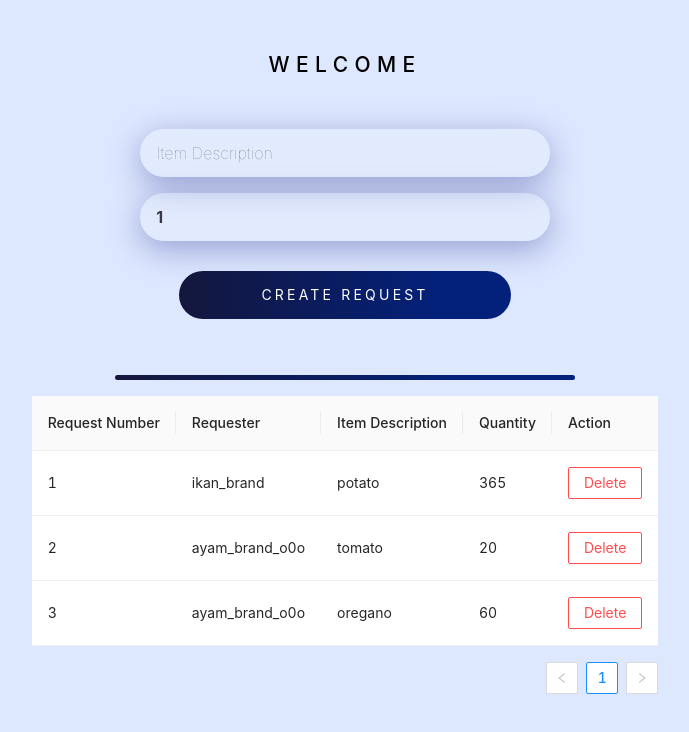
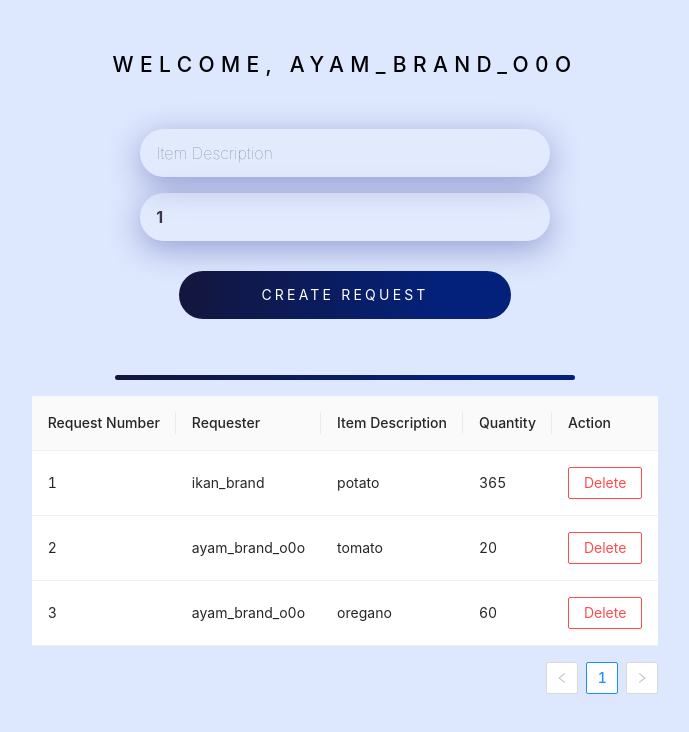
Before and after one commit to jason-ng-zq99/GetThatBread, a React (Create React App) app: page /MakeBorrowRequestPage in a window 1280 px wide. Shown: the top 732 px of the page, without its empty margins (295-984 px from the left). Built offline with nearby package versions, Linux system fonts and the light colour scheme.

Commit message:
Add session user name

```diff
--- a/src/pages/MakeBorrowRequestPage/MakeBorrowRequestPage.tsx
+++ b/src/pages/MakeBorrowRequestPage/MakeBorrowRequestPage.tsx
@@ -125,7 +125,7 @@ const MakeBorrowRequestPage = () => {
     <>
     <MainContainer>
       <GlobalStyle />
-      <WelcomeText>Welcome</WelcomeText>
+      <WelcomeText>Welcome, Ayam_brand_o0o</WelcomeText>
       <InputContainer>
         <StyledInput
           type="text"
```
